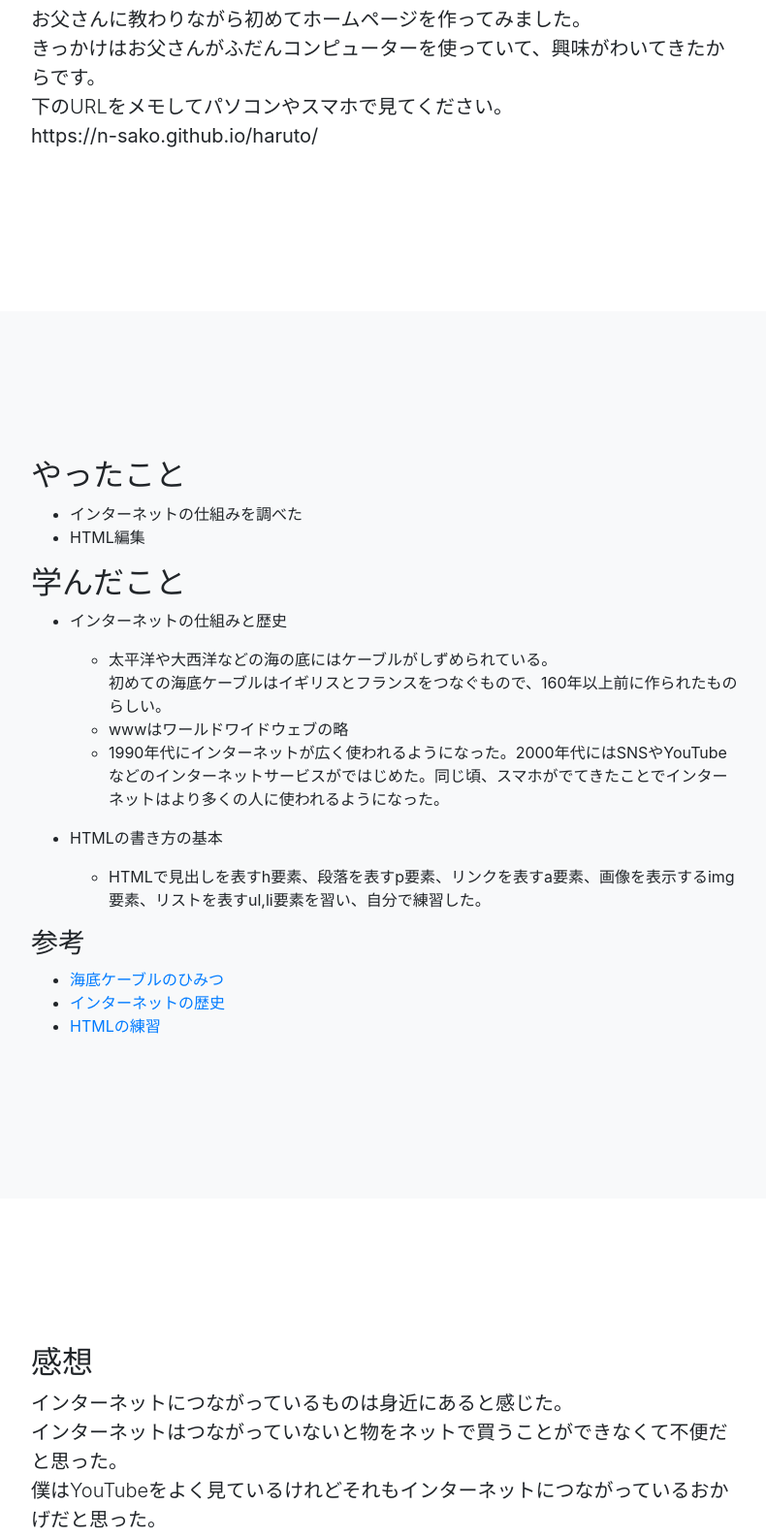
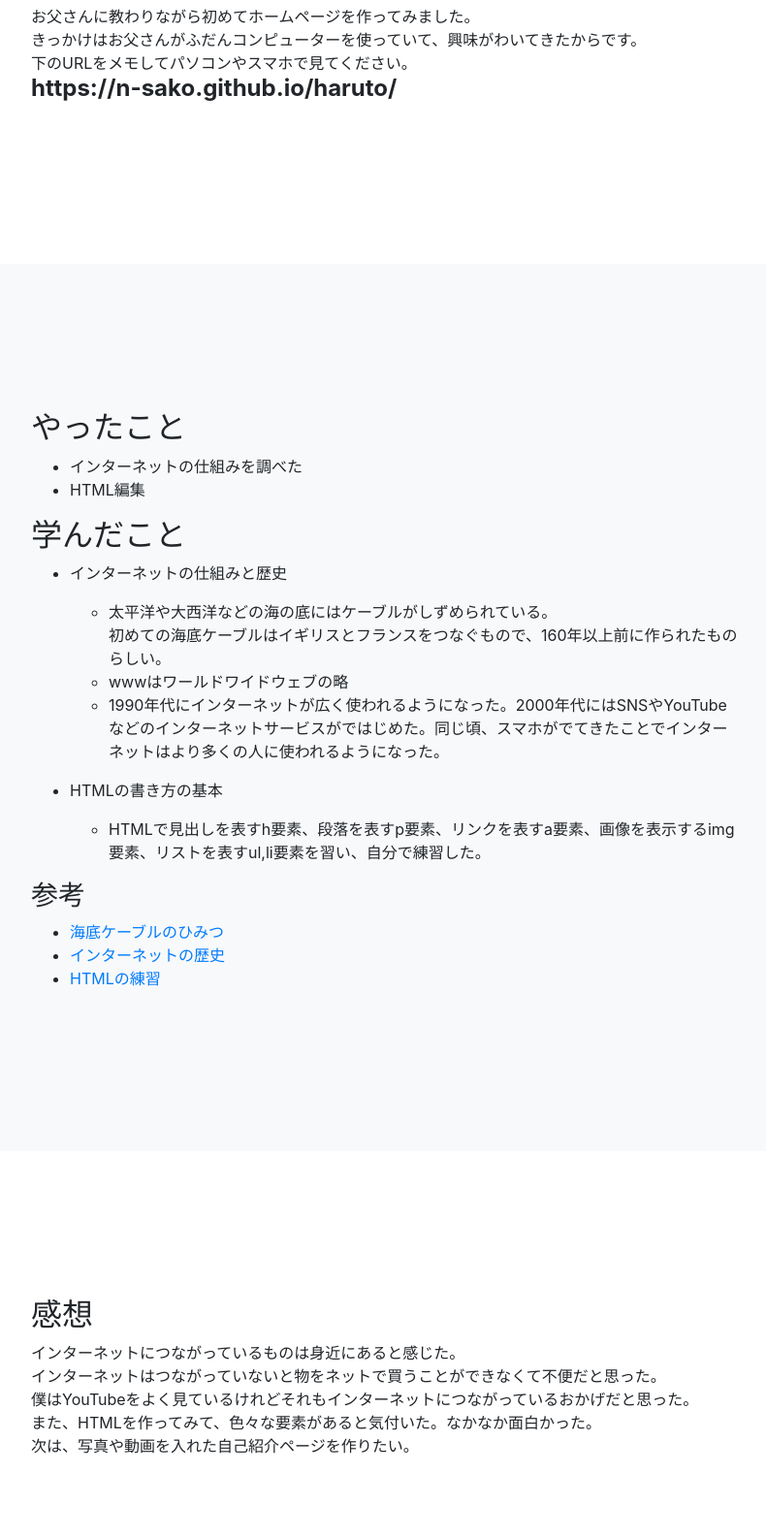
Before and after one commit to n-sako/haruto, a website with bundled scripts: page index.html in a window 1280 px wide. Shown: the part 549-2134 px from the top of the page at 97% size, without its empty margins (243-1033 px from the left). Built offline with nearby package versions, Linux system fonts and the light colour scheme.

Commit message:
Update index.html

```diff
--- a/index.html
+++ b/index.html
@@ -56,10 +56,10 @@
       <div class="row">
         <div class="col-lg-8 mx-auto">
           <h2>見てくれてありがとう！</h2>
-           <p class="lead">お父さんに教わりながら初めてホームページを作ってみました。<br>
+           <ul class="list-unstyled">お父さんに教わりながら初めてホームページを作ってみました。<br>
              きっかけはお父さんがふだんコンピューターを使っていて、興味がわいてきたからです。<br>
              下のURLをメモしてパソコンやスマホで見てください。<br>
-             <strong>https://n-sako.github.io/haruto/</strong></p>
+             <h4><strong>https://n-sako.github.io/haruto/</strong></h4></ul>
         </div>
       </div>
     </div>
@@ -109,11 +109,12 @@
       <div class="row">
         <div class="col-lg-8 mx-auto">
           <h2>感想</h2>
-           <p class="lead">インターネットにつながっているものは身近にあると感じた。<br>
-           インターネットはつながっていないと物をネットで買うことができなくて不便だと思った。<br>
-           僕はYouTubeをよく見ているけれどそれもインターネットにつながっているおかげだと思った。<br>
-           また、HTMLを作ってみて、色々な要素があると気付いた。なかなか面白かった。<br>
-           次は、写真や動画を入れた自己紹介ページを作りたい。
+           <ul class="list-unstyled">インターネットにつながっているものは身近にあると感じた。<br>
+             インターネットはつながっていないと物をネットで買うことができなくて不便だと思った。<br>
+             僕はYouTubeをよく見ているけれどそれもインターネットにつながっているおかげだと思った。<br>
+             また、HTMLを作ってみて、色々な要素があると気付いた。なかなか面白かった。<br>
+             次は、写真や動画を入れた自己紹介ページを作りたい。
+           </ul>
         </div>
       </div>
     </div>
```
